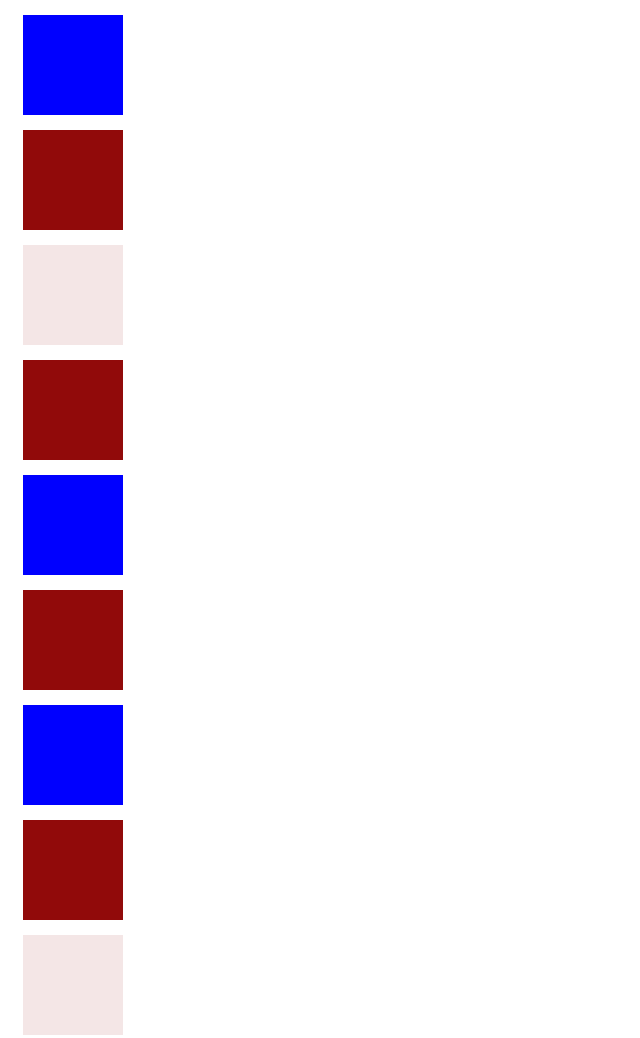
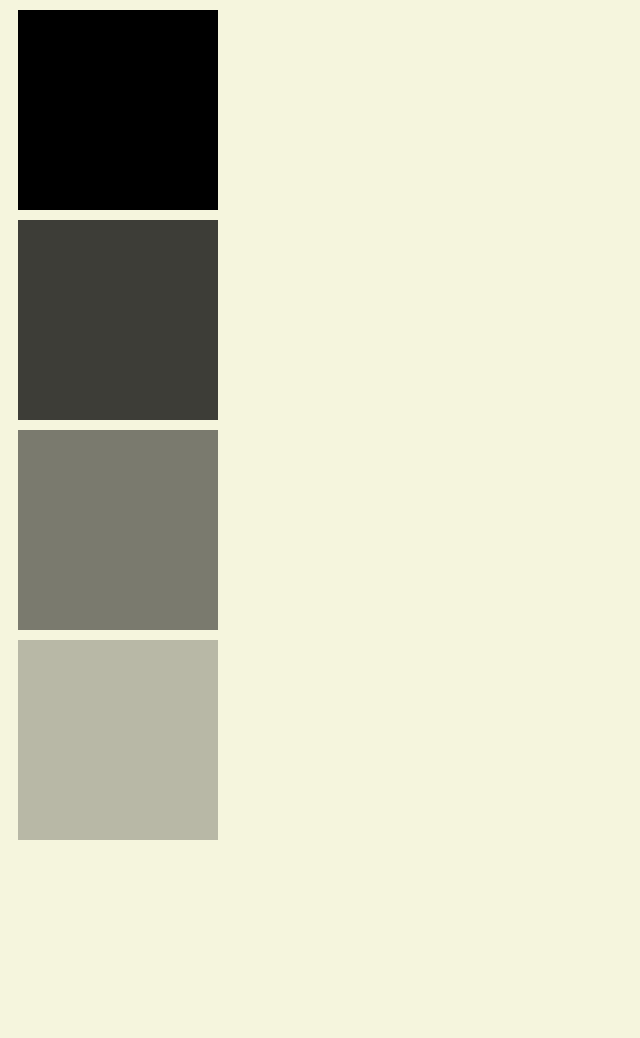
Before and after one commit to tsuchanowski/zadanie-css37391, a plain HTML site: page index.html in a window 1280 px wide. Shown: the top 1038 px of the page, without its empty margins (0-640 px from the left). After the commit the page ends 850 px from the top, so only its background shows below. Drawn offline with Linux system fonts and the light colour scheme.

Commit message:
Teraz powinno być gut

```diff
--- a/css/style.css
+++ b/css/style.css
@@ -1,12 +1,25 @@
-p {
-    background-color: #910a0a;
-    width: 100px;
-    height: 100px;
-    margin: 15px;
+body {
+    background-color: #f5f5dd;
 }
-.niebieski {
-    background-color: blue;
- }
-.widok {
-    opacity: 0.1;
+
+.box {
+    width: 200px;
+    height: 200px;
+    margin: 10px;
 }
+
+.czarny {
+    background-color: rgba(0, 0, 0, 1);
+}
+
+.ciemnoszary {
+    background-color: rgba(0, 0, 0, 0.75);
+}
+
+.szary {
+    background-color: rgba(0, 0, 0, 0.5);
+}
+
+.jasnoszary {
+    background-color: rgba(0, 0, 0, 0.25);
+}
--- a/index.html
+++ b/index.html
@@ -10,16 +10,12 @@
 </head>
 
 <body>
-    <p class="niebieski"></p>
-    <p></p>
-    <p class="widok"></p>
-    <p></p>
-    <p class="niebieski"></p>
-    <p></p>
-    <p class="niebieski"></p>
-    <p></p>
-    <p class="widok"></p>
-    <p></p>
+    <article>
+        <div class="czarny box"></div>
+        <div class="ciemnoszary box"></div>
+        <div class="szary box"></div>
+        <div class="jasnoszary box"></div>
+    </article>
 </body>
 
 </html>
```
